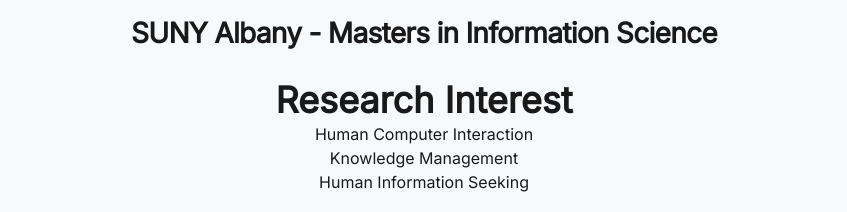
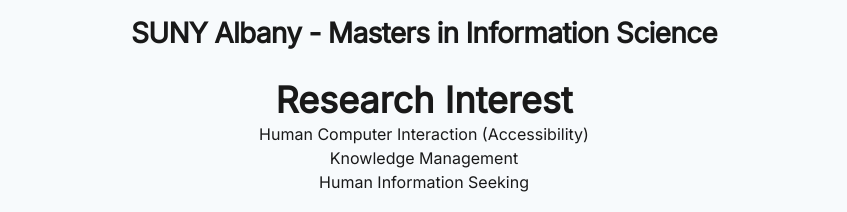
Before and after one commit to tolem/lami_portfolio, a Next.js app: page /portfolio in a window 1280 px wide. Shown: the part 4220-4432 px from the top of the page, without its empty margins (216-1063 px from the left). Built offline with nearby package versions, Linux system fonts and the light colour scheme.

Commit message:
update research interest

```diff
--- a/pages/portfolio.js
+++ b/pages/portfolio.js
@@ -291,7 +291,7 @@
               </FadeInWrapper>
               <Heading> Research Interest</Heading>
               <FadeInWrapper>
-                <Box><Text> Human Computer Interaction </Text>
+                <Box><Text> Human Computer Interaction (Accessibility) </Text>
                 <Text> Knowledge Management </Text>
                 <Text> Human Information Seeking </Text>
                 </Box>
```
